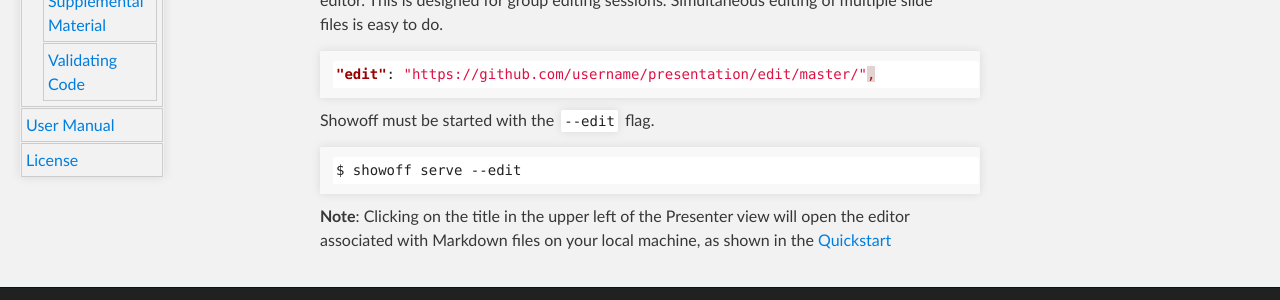
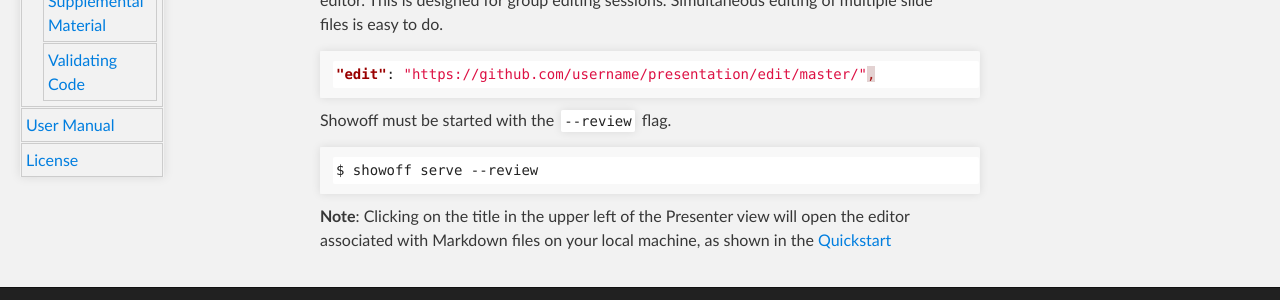
Before and after one commit to binford2k/showoff, a Jekyll site: the page built from _tutorials/integrations.md, in a window 1280 px wide. Shown: the part 858-1158 px from the top of the page. Built offline with Jekyll 4.4.1, drawn with Linux system fonts in a browser that asks for light colours; the repository's description, which GitHub fills in, is left out.

Commit message:
Correct the command argument s/edit/review/

````diff
--- a/_tutorials/integrations.md
+++ b/_tutorials/integrations.md
@@ -39,9 +39,9 @@ Simultaneous editing of multiple slide files is easy to do.
 "edit": "https://github.com/username/presentation/edit/master/",
 ```
 
-Showoff must be started with the `--edit` flag.
+Showoff must be started with the `--review` flag.
 
-    $ showoff serve --edit
+    $ showoff serve --review
 
 **Note**: Clicking on the title in the upper left of the Presenter view will
 open the editor associated with Markdown files on your local machine, as shown
````
